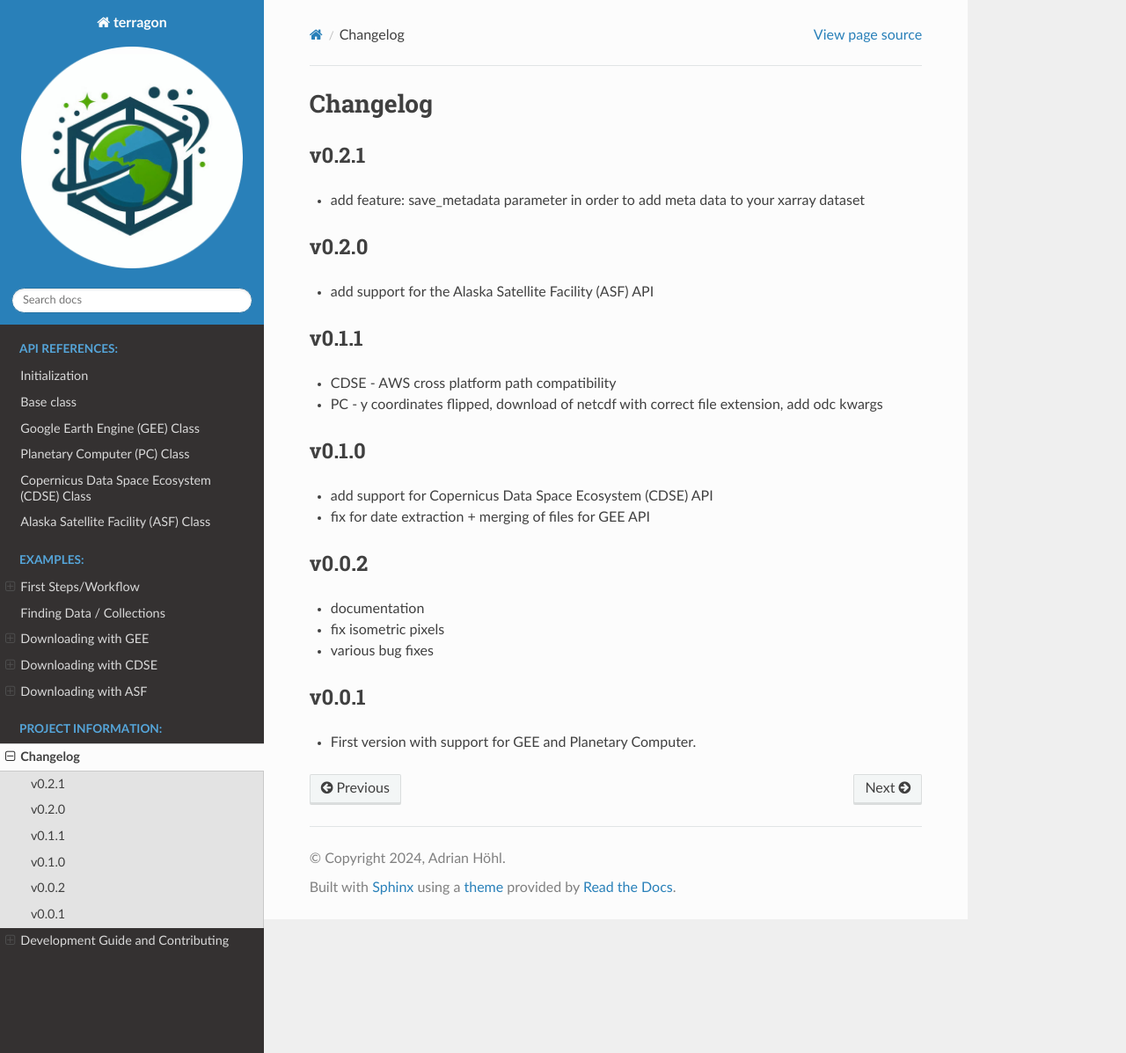
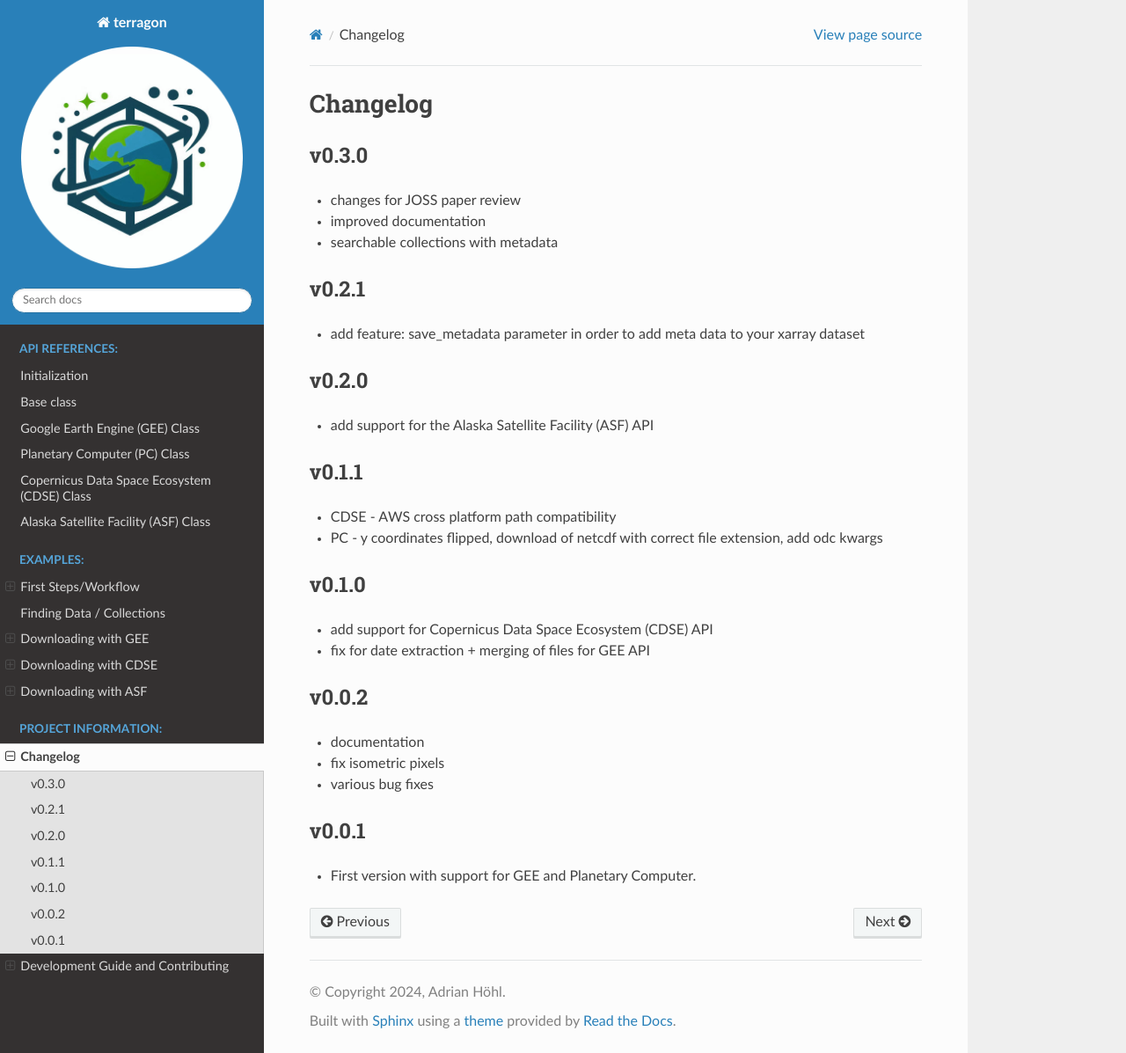
Before and after one commit to drnhhl/terragon, a Sphinx documentation site: the page built from docs/source/changelog.rst, in a window 1280 px wide and 1197 px high. Shown: the whole window at 88% size. Built offline with Sphinx 7.4.7 and the Read the Docs theme 3.1.0, drawn with Linux system fonts in a browser that asks for light colours; pages that are not in the unit, such as notebooks, are missing from menus.

Commit message:
increase version number + changelog

```diff
--- a/docs/source/changelog.rst
+++ b/docs/source/changelog.rst
@@ -1,5 +1,11 @@
 Changelog
 =========
+v0.3.0
+------
+- changes for JOSS paper review
+- improved documentation
+- searchable collections with metadata
+
 v0.2.1
 ------
 - add feature: save_metadata parameter in order to add meta data to your xarray dataset
--- a/terragon/__init__.py
+++ b/terragon/__init__.py
@@ -1,3 +1,3 @@
 from .init import init  # noqa: F401
 
-__version__ = "0.2.1"
+__version__ = "0.3.0"
```
